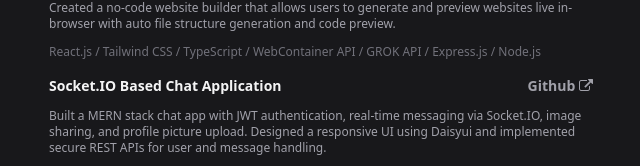
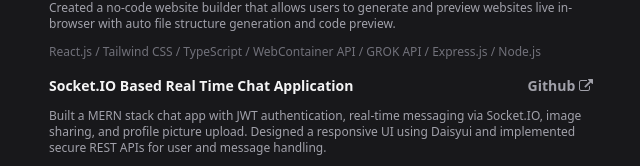
Before and after one commit to Pratham-008/Portfolio, a Next.js app: page / in a window 1280 px wide. Shown: the part 480-646 px from the top of the page, without its empty margins (319-959 px from the left). Built offline with nearby package versions, Linux system fonts and the light colour scheme.

Commit message:
minor changes in title  project

```diff
--- a/app/components/AboutMe.js
+++ b/app/components/AboutMe.js
@@ -35,6 +35,7 @@
           <li>QR Code-based Attendance System</li>
           <li>Multi-Vendor E-Commerce Platform</li>
           <li>AI-powered Website Builder with Grok-API</li>
+           <li>Socket.IO Based Real Time Chat Application</li>
         </ul>
       </div>
       <div className="text-zinc-700 dark:text-zinc-300 text-base leading-relaxed text-center italic">
--- a/app/components/Projects.js
+++ b/app/components/Projects.js
@@ -15,7 +15,6 @@
         desc="Built a multi-vendor e-commerce platform with vendor product management, customer shopping cart, and secure payments using Razor-pay. Includes an admin panel for managing products and pricing. Developed with React, Next.js, MongoDB, and styled-components."
         gitlink="https://github.com/Pratham-008/E-commerce-client"
         livelink="https://e-commerce-client-hazel.vercel.app/"
-
       />
       <ProjectTemp
         title="AI-Powered Website Builder "
@@ -24,7 +23,7 @@
         gitlink="https://github.com/Pratham-008/website-to-create-website-"
       />
       <ProjectTemp
-        title="Socket.IO Based Chat Application "
+        title="Socket.IO Based Real Time Chat Application"
         techno="React.js /  Tailwind CSS /  JavaScript / WebSockets / Cloudinary / MongoDB / Express.js /  Node.js / Daisyui / JSON Web Tokens (JWT)"
         desc="Built a MERN stack chat app with JWT authentication, real-time messaging via Socket.IO, image sharing, and profile picture upload. Designed a responsive UI using Daisyui and implemented secure REST APIs for user and message handling."
         gitlink="https://github.com/Pratham-008/Chatapp"
```
